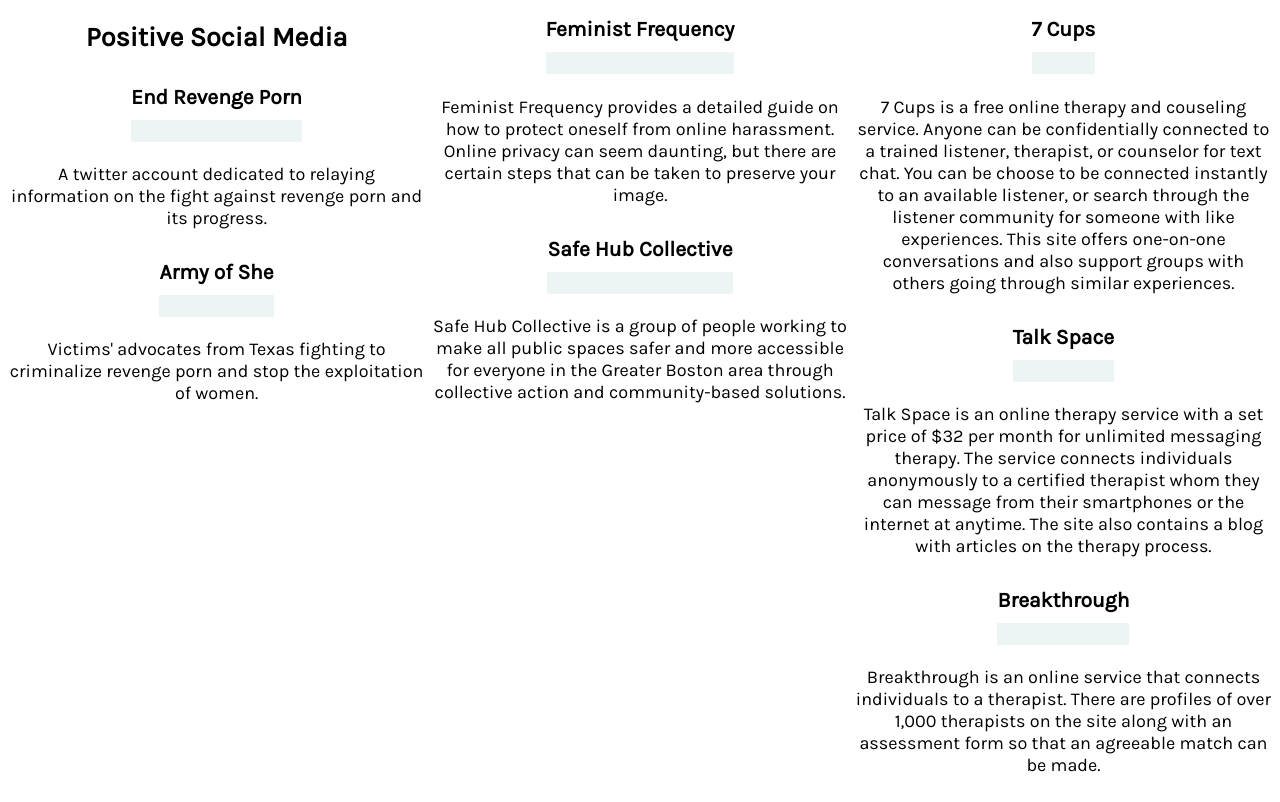
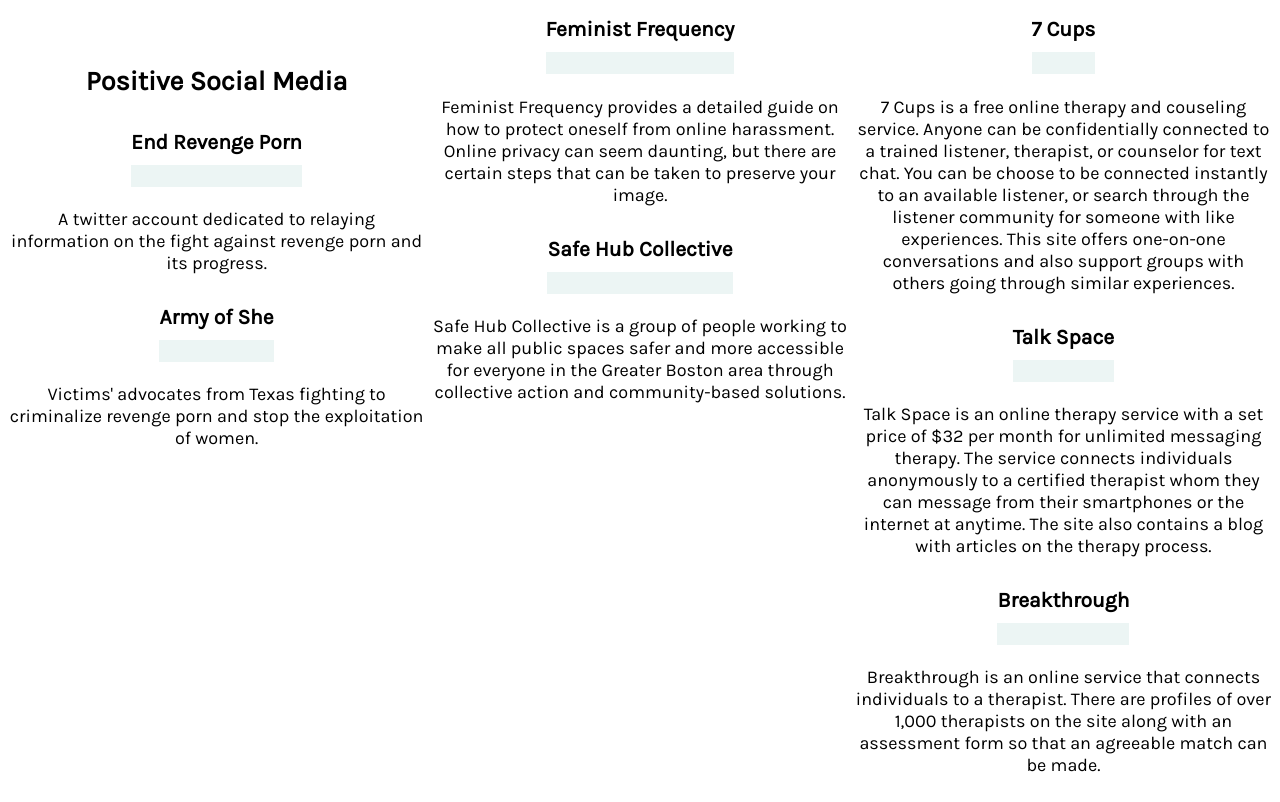
Before and after one commit to choef/WHACK2016, a plain HTML site: page WHACKResources.html in a window 1280 px wide. Shown: the part 141-943 px from the top of the page. Drawn offline with Linux system fonts and the light colour scheme.

Commit message:
added a line break after headline

```diff
--- a/WHACKResources.html
+++ b/WHACKResources.html
@@ -20,7 +20,7 @@
 
   <br>
   <div class="container">   <div class="column-left">
-  <h1>Resources</h1>
+  <h1>Resources</h1><br>
   <h2>Positive Social Media</h2>
     <h3> <a href="https://twitter.com/EndRevengePorn">End Revenge Porn</a> </h3>
       <p>A twitter account dedicated to relaying information on the fight against revenge porn and its progress.</p>
```
